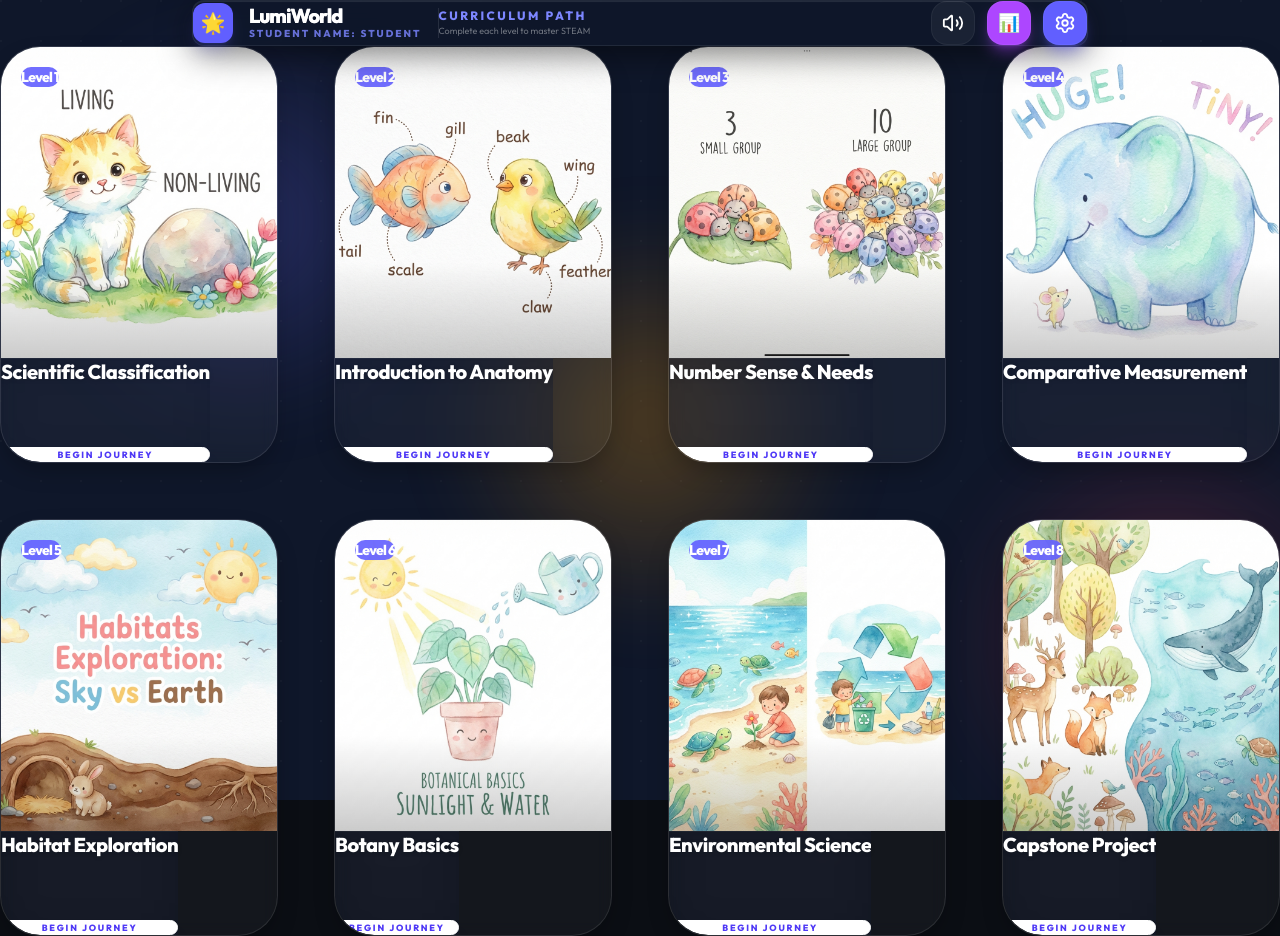
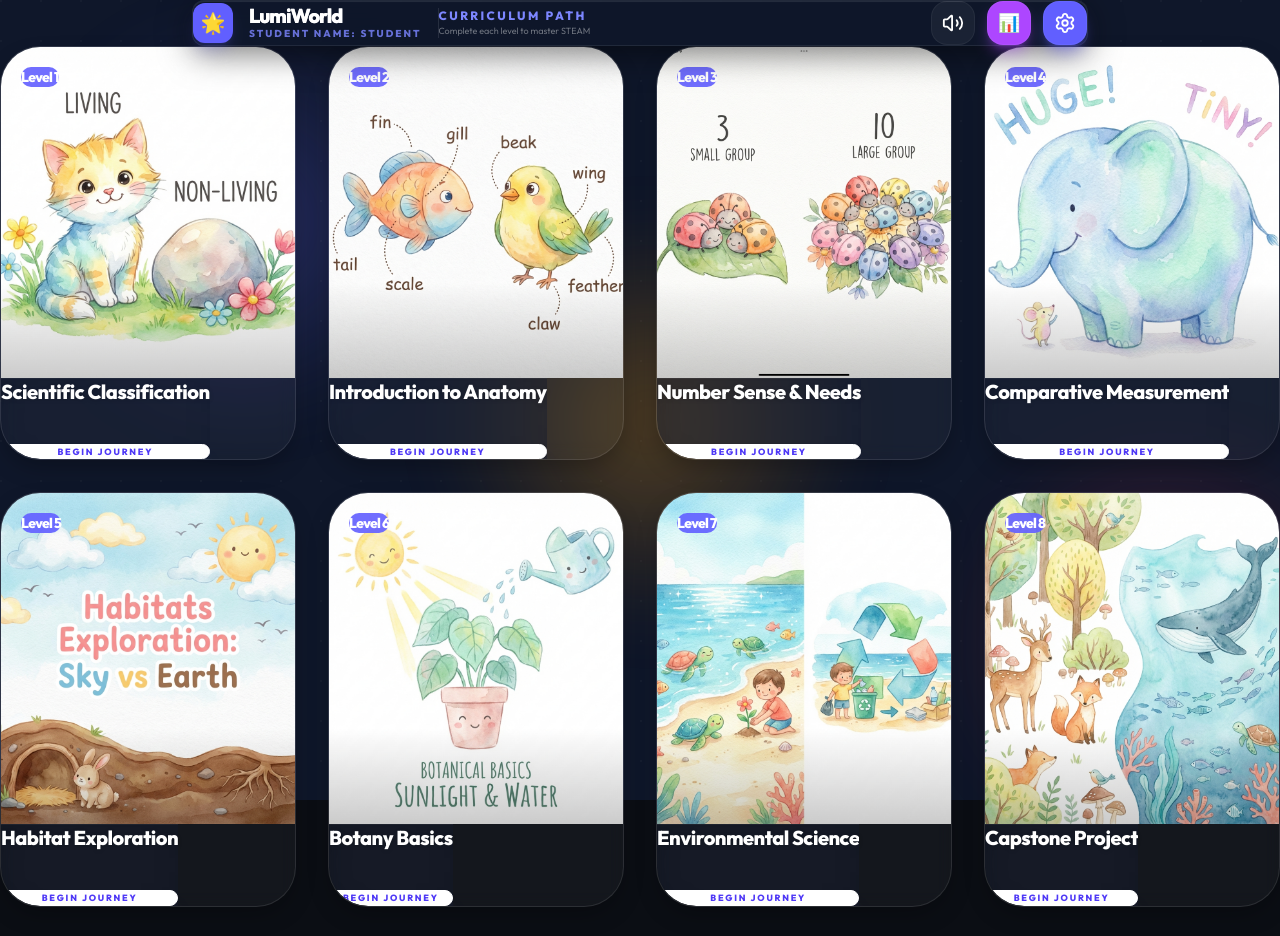
Before and after one commit to lawrence555-dev/lumiworld, a Next.js app: page / in a window 1280 px wide. After the commit the page ends 907 px from the top, so only its background shows below. Built offline with nearby package versions, Linux system fonts and the light colour scheme.

Commit message:
style: optimized ipad layout with precise aspect ratio and padding

```diff
--- a/app/page.tsx
+++ b/app/page.tsx
@@ -35,16 +35,16 @@ export default function Dashboard() {
   return (
     <div className="app-container">
       {/* Header at Top - Using pt-4 for extra breathing room on PWA */}
-      <div className="pt-4 sm:pt-6">
+      <div className="pt-6 sm:pt-8">
         <Header showCurriculumPath={true} />
       </div>
 
-      {/* Cards Container - Using responsive padding that adapts to iPad */}
-      <main className="flex-1 w-full max-w-[1440px] mx-auto px-6 sm:px-12 lg:px-20 pb-20 pt-10 sm:pt-14">
+      {/* Cards Container - Using balanced padding for iPad safety */}
+      <main className="flex-1 w-full max-w-[1280px] mx-auto px-8 sm:px-12 pb-32 pt-16 sm:pt-20">
         <motion.div
           initial={{ opacity: 0, y: 20 }}
           animate={{ opacity: 1, y: 0 }}
-          className="grid grid-cols-2 lg:grid-cols-4 gap-6 sm:gap-10 lg:gap-14"
+          className="grid grid-cols-2 lg:grid-cols-4 gap-8 sm:gap-10 lg:gap-8"
         >
           {weeks_data.map((week) => (
             <div key={week.id} className="w-full h-full">
--- a/components/ui/WeekCard.tsx
+++ b/components/ui/WeekCard.tsx
@@ -37,10 +37,10 @@ export function WeekCard({
         <motion.button
             onClick={isUnlocked ? handleClick : undefined}
             disabled={!isUnlocked}
-            whileHover={isUnlocked ? { scale: 1.02, y: -8 } : {}}
+            whileHover={isUnlocked ? { scale: 1.02, y: -4 } : {}}
             whileTap={isUnlocked ? { scale: 0.96 } : {}}
             className={`
-                relative w-full aspect-[4/6] rounded-[2.5rem] overflow-hidden
+                relative w-full aspect-[4/5.6] rounded-[2.5rem] overflow-hidden
                 flex flex-col shadow-2xl transition-all duration-500
                 ${isUnlocked
                     ? 'glass-card cursor-pointer shadow-indigo-500/10'
```
